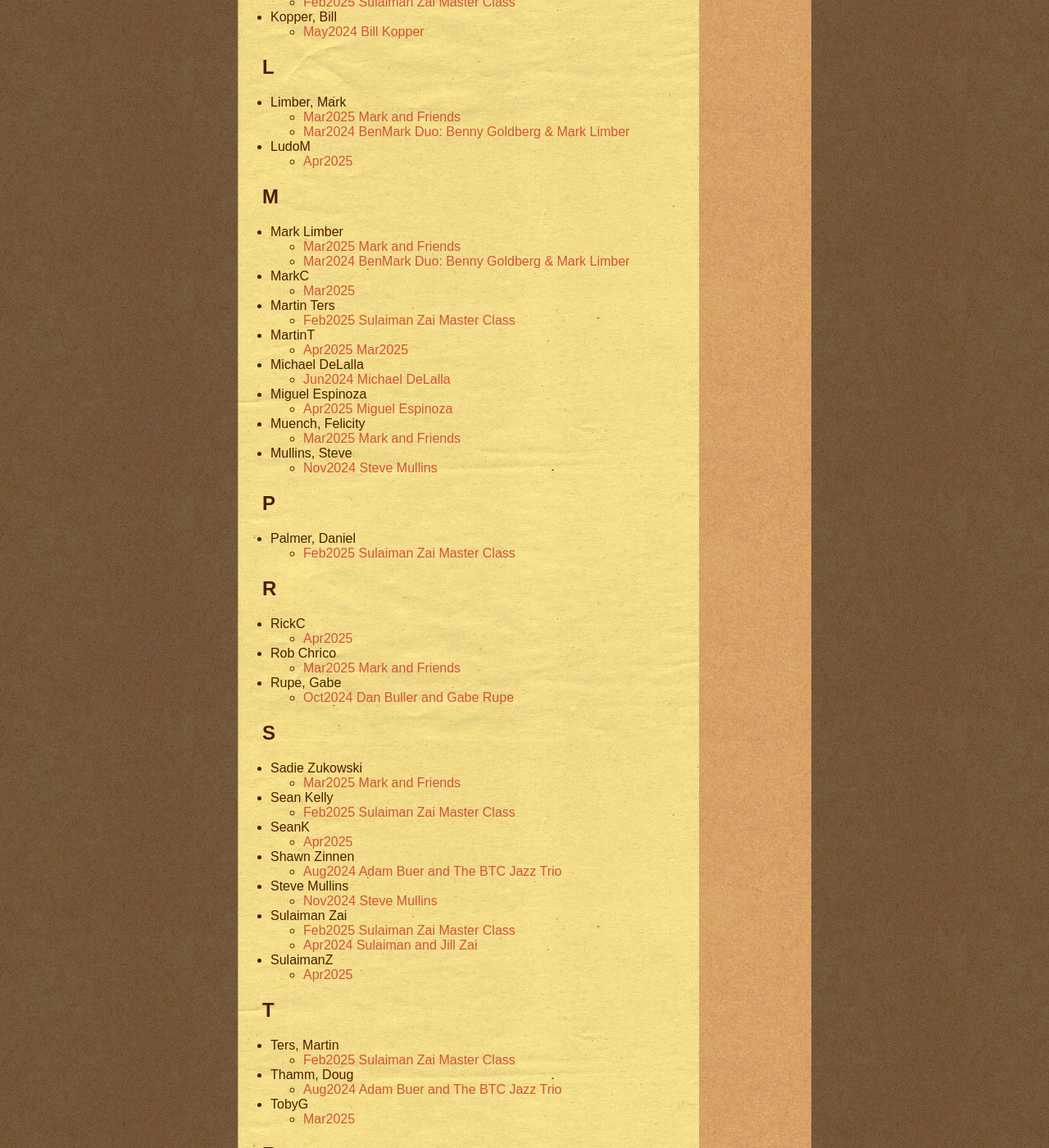
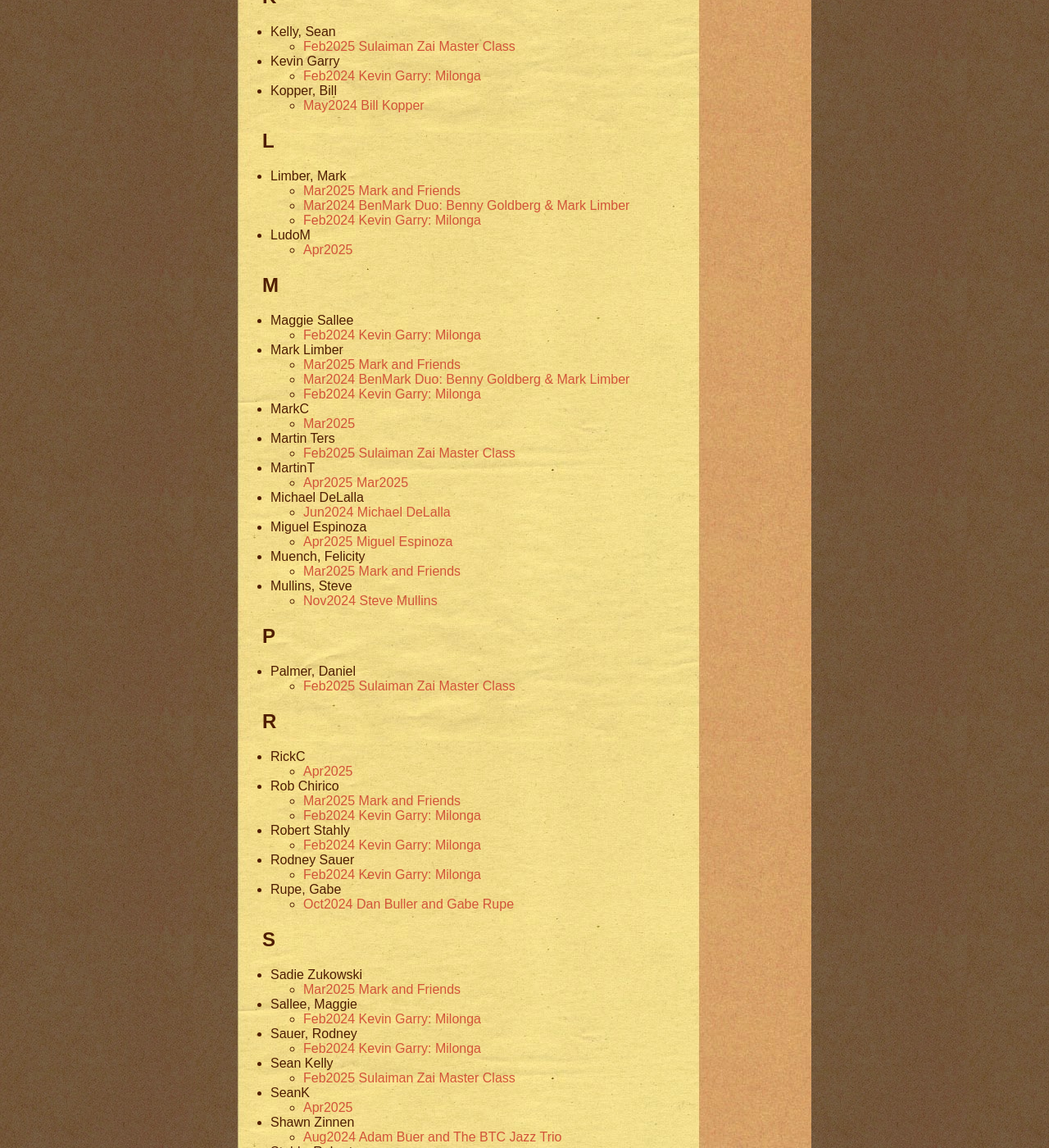
Before and after one commit to boulderguitarsociety/boulderguitarsociety.github.io, a Jekyll site: the page built from Stars.html, in a window 1280 px wide and 1400 px high, scrolled down 2064 px. Shown: the whole window at 82% size. Built offline with Jekyll 4.4.1, drawn with Linux system fonts in a browser that asks for light colours; some of the changed text lies outside the part shown.

Commit message:
add Feb2024 event, fix spelling

```diff
--- /dev/null
+++ b/_posts/2024-02-26-kevin-garry-milonga.md
@@ -0,0 +1,26 @@
+---
+layout: an-event
+title: "Kevin Garry: Milonga"
+brief: "Traditional and modern milongas: Music & Mystery"
+tags:
+- Kevin Garry
+- Garry, Kevin
+- Rob Chirico
+- Chirico, Rob
+- Mark Limber
+- Limber, Mark
+- Robert Stahly
+- Stahly, Robert
+- Rodney Sauer
+- Sauer, Rodney
+- Maggie Sallee
+- Sallee, Maggie
+---
+![Milonga](/pics/20240226-KevinGarryMilonga.png)
+
+[Kevin Garry](https://kevingarry.com/) will be our first featured performer of the year!  He brings us a program of traditional and modern milongas.
+A beautiful program of passionate and bracing music.
+
+Featuring Kevin Garry (guitar), with guests Rob Chirico (guitar), Mark Limber (guitar), Robert Stahly (cello), Rodney Sauer (accordion), and Maggie Sallee (violin).
+
+"And the title of this piece is? (guess what) *Milonga*"
--- a/_posts/2025-03-31-mark-and-friends.md
+++ b/_posts/2025-03-31-mark-and-friends.md
@@ -5,8 +5,8 @@ brief: Mark Limber and five musical friends put on a performance.
 tags:
 - Mark Limber
 - Limber, Mark
-- Rob Chrico
-- Chrico, Rob
+- Rob Chirico
+- Chirico, Rob
 - Felicity Muench
 - Muench, Felicity
 - Sadie Zukowski
```
Also changed, not shown: pics/20240226-KevinGarryMilonga.jpg (added).
